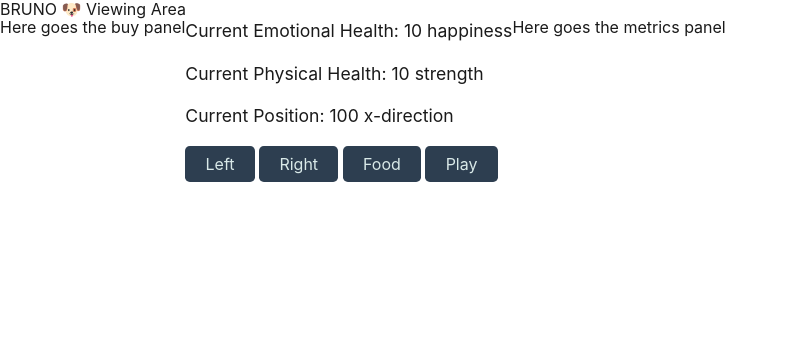
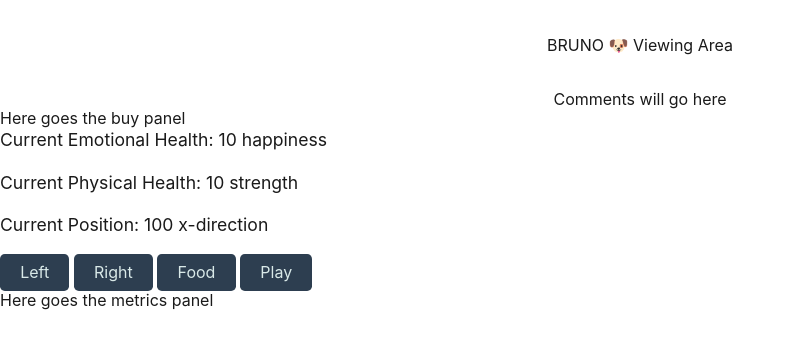
Before and after one commit to matthewbarnes1/codePal, a React (Vite) app in the folder client/: page / in a window 1280 px wide. Shown: the top 348 px of the page, without its empty margins (0-795 px from the left). Built offline with nearby package versions, Linux system fonts and the light colour scheme.

Commit message:
ADDED view component dashboard

```diff
--- a/client/src/components/ViewComponent.jsx
+++ b/client/src/components/ViewComponent.jsx
@@ -49,34 +49,48 @@ function ViewCodePal() {
 
   return (
     <main>
-      <div className="">
+      <div className="cp-dashboard">
+        <div className="p-5 m-2 text-center">
           {codePalName} {codePalAvatar} Viewing Area
         </div>
-
-      <div className="d-flex flex-row justify-content-end">
-        <div className="d-flex flex-column ">Here goes the buy panel</div>
-        <div className="flex-fill">
-          <p className="card-text">
-            Current Emotional Health: {emotional} happiness
-          </p>
-          <p className="card-text">
-            Current Physical Health: {physical} strength
-          </p>
-          <p className="card-text">Current Position: {position} x-direction</p>
-          <button type="button" className="btn btn-primary" onClick={moveLeft}>
+        <div className="text-center cp-viewing-area-alert">
+          Comments will go here
+        </div>
+        <div className="cp-viewing-area">
+          <div className="cp-viewing-area-left">Here goes the buy panel</div>
+          <div className="cp-viewing-area-center">
+            <p className="">Current Emotional Health: {emotional} happiness</p>
+            <p className="">Current Physical Health: {physical} strength</p>
+            <p className="">Current Position: {position} x-direction</p>
+            <button
+              type="button"
+              className="btn btn-primary"
+              onClick={moveLeft}
+            >
               Left
             </button>{" "}
-          <button type="button" className="btn btn-primary" onClick={moveRight}>
+            <button
+              type="button"
+              className="btn btn-primary"
+              onClick={moveRight}
+            >
               Right
             </button>{" "}
-          <button type="button" className="btn btn-primary" onClick={feedFood}>
+            <button
+              type="button"
+              className="btn btn-primary"
+              onClick={feedFood}
+            >
               Food
             </button>{" "}
             <button type="button" className="btn btn-primary" onClick={playToy}>
               Play
             </button>{" "}
           </div>
-        <div>Here goes the metrics panel</div>
+          <div className="cp-viewing-area-right">
+            Here goes the metrics panel
+          </div>
+        </div>
       </div>
     </main>
   );
```
Lines whose indentation alone changed are shown as unchanged.
